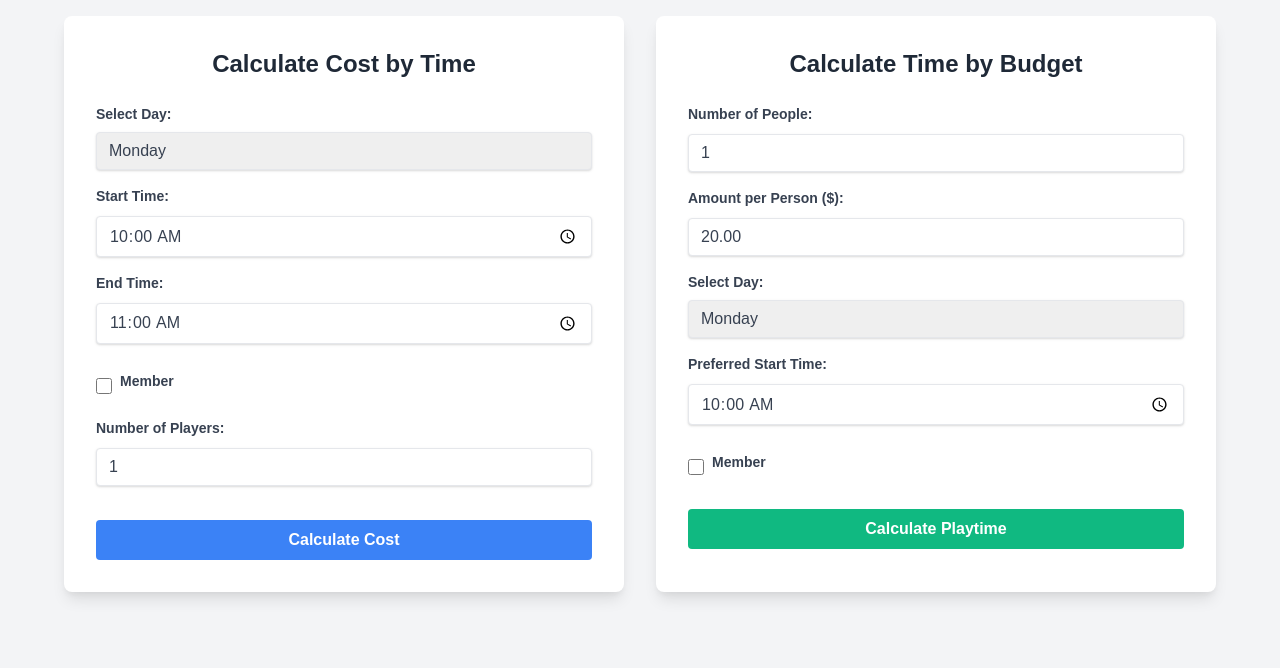
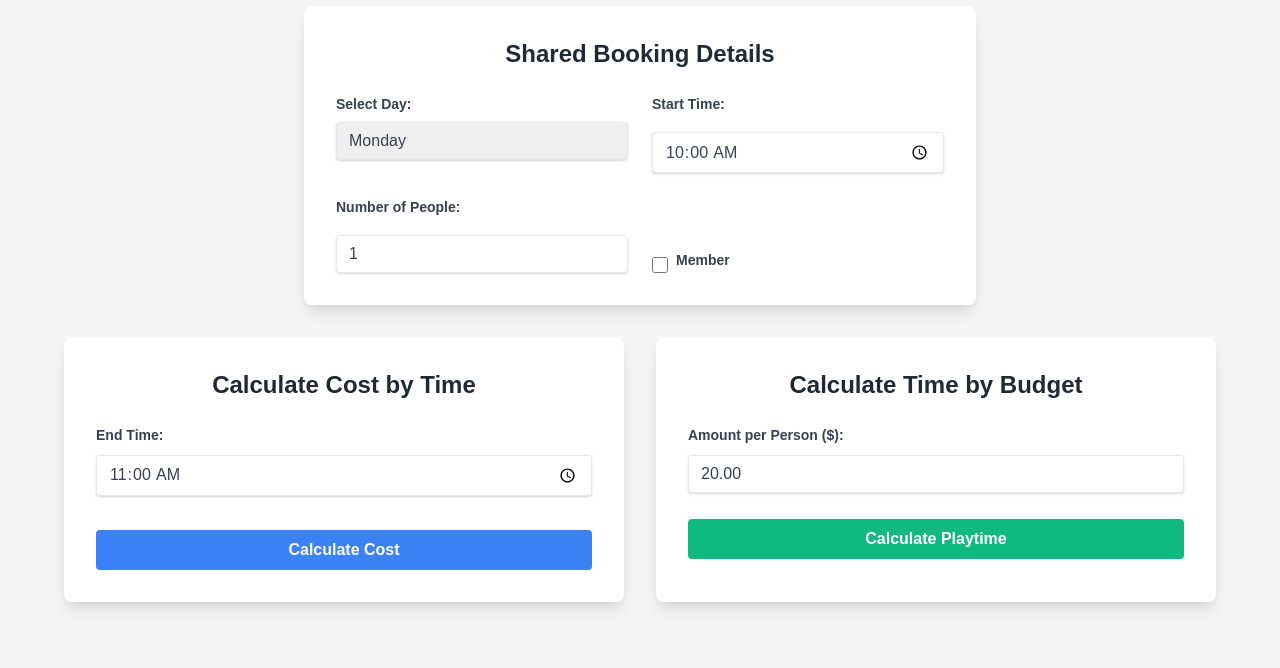
Before and after one commit to SherlockSwag/8-ball-pool-leaderboard, a plain HTML site: page index.html in a window 1280 px wide. Shown: the part 132-800 px from the top of the page. Drawn offline with nearby package versions, Linux system fonts and the light colour scheme.

Commit message:
Seperated shared inputs into a main container above

```diff
--- a/app.js
+++ b/app.js
@@ -9,11 +9,13 @@ document.addEventListener('DOMContentLoaded', () => {
         console.log("app.js: initializeCostCalculator called.");
 
         // Get references to HTML elements for the COST CALCULATOR
-        const dayInput = document.getElementById('cost_dayOfWeekInput');
-        const startTimeInput = document.getElementById('cost_startTimeInput');
+        const dayInput = document.getElementById('shared_dayOfWeekInput'); // Updated to shared input
+        const startTimeInput = document.getElementById('shared_startTimeInput'); // Updated to shared input
+        const numPlayersInput = document.getElementById('shared_numPlayersInput'); // Updated to shared input
+        const memberCheckbox = document.getElementById('shared_memberCheckbox'); // Updated to shared input
+
+        // This input remains specific to the Cost Calculator
         const endTimeInput = document.getElementById('cost_endTimeInput');
-        const memberCheckbox = document.getElementById('cost_memberCheckbox');
-        const numPlayersInput = document.getElementById('cost_numPlayersInput');
         const calculateButton = document.getElementById('cost_calculateButton');
 
         // References to the new output elements and the main container
--- a/budgetCalculator.js
+++ b/budgetCalculator.js
@@ -9,11 +9,11 @@ document.addEventListener('DOMContentLoaded', () => {
         console.log("budgetCalculator.js: initializeBudgetCalculator called.");
 
         // Get references to HTML elements for the BUDGET CALCULATOR
-        const numPlayersInput = document.getElementById('budget_numPlayersInput');
-        const amountPerPersonInput = document.getElementById('budget_amountPerPersonInput');
-        const dayInput = document.getElementById('budget_dayOfWeekInput');
-        const startTimeInput = document.getElementById('budget_startTimeInput');
-        const memberCheckbox = document.getElementById('budget_memberCheckbox');
+        const numPlayersInput = document.getElementById('shared_numPlayersInput'); // Updated to shared input
+        const amountPerPersonInput = document.getElementById('budget_amountPerPersonInput'); // This remains specific
+        const dayInput = document.getElementById('shared_dayOfWeekInput'); // Updated to shared input
+        const startTimeInput = document.getElementById('shared_startTimeInput'); // Updated to shared input
+        const memberCheckbox = document.getElementById('shared_memberCheckbox'); // Updated to shared input
         const calculateButton = document.getElementById('budget_calculateButton');
 
         // References to the output elements and the main container
@@ -59,7 +59,7 @@ document.addEventListener('DOMContentLoaded', () => {
 
             let minutesProcessed = 0;
 
-            // Initial check for operating hours using the shared function
+            // Initial check for operating hours using the shared function from poolCostCalculator.js
             if (!isPoolOpenAtTime(startHour, startMinute)) {
                 return { totalPlayTimeMinutes: 0, error: `Pool House is not open at ${startTimeStr}. Operating hours are from 10:00 AM to 01:00 AM (next day).` };
             }
--- a/index.html
+++ b/index.html
@@ -10,15 +10,14 @@
 <body class="bg-gray-100 flex flex-col items-center justify-center min-h-screen p-4">
     <h1 class="text-4xl font-bold text-center text-gray-800 mb-8">Pool Calculators</h1>
 
-    <div class="flex flex-wrap lg:flex-nowrap gap-8 justify-center w-full max-w-6xl">
+    <!-- Shared Controls Container -->
+    <div class="bg-white p-8 rounded-lg shadow-lg w-full max-w-2xl mb-8 flex flex-col items-center">
+        <h2 class="text-2xl font-bold text-gray-800 mb-6">Shared Booking Details</h2>
 
-        <!-- Pool Cost Calculator (Calculate Bill by Time) -->
-        <div class="bg-white p-8 rounded-lg shadow-lg w-full lg:w-1/2 flex flex-col">
-            <h2 class="text-2xl font-bold text-center text-gray-800 mb-6">Calculate Cost by Time</h2>
-
-            <div class="mb-4">
-                <label for="cost_dayOfWeekInput" class="block text-gray-700 text-sm font-bold mb-2">Select Day:</label>
-                <select id="cost_dayOfWeekInput" class="shadow appearance-none border rounded w-full py-2 px-3 text-gray-700 leading-tight focus:outline-none focus:shadow-outline">
+        <div class="grid grid-cols-1 md:grid-cols-2 gap-6 w-full">
+            <div class="flex flex-col">
+                <label for="shared_dayOfWeekInput" class="block text-gray-700 text-sm font-bold mb-2">Select Day:</label>
+                <select id="shared_dayOfWeekInput" class="shadow appearance-none border rounded w-full py-2 px-3 text-gray-700 leading-tight focus:outline-none focus:shadow-outline">
                     <option value="1">Monday</option>
                     <option value="2">Tuesday</option>
                     <option value="3">Wednesday</option>
@@ -29,25 +28,37 @@
                 </select>
             </div>
 
-            <div class="mb-4">
-                <label for="cost_startTimeInput" class="block text-gray-700 text-sm font-bold mb-2">Start Time:</label>
-                <input type="time" id="cost_startTimeInput" value="10:00" class="shadow appearance-none border rounded w-full py-2 px-3 text-gray-700 leading-tight focus:outline-none focus:shadow-outline">
+            <div class="flex flex-col">
+                <label for="shared_startTimeInput" class="block text-gray-700 text-sm font-bold mb-2">Start Time:</label>
+                <input type="time" id="shared_startTimeInput" value="10:00" class="shadow appearance-none border rounded w-full py-2 px-3 text-gray-700 leading-tight focus:outline-none focus:shadow-outline">
             </div>
+
+            <div class="flex flex-col">
+                <label for="shared_numPlayersInput" class="block text-gray-700 text-sm font-bold mb-2">Number of People:</label>
+                <input type="number" id="shared_numPlayersInput" value="1" min="1" class="shadow appearance-none border rounded w-full py-2 px-3 text-gray-700 leading-tight focus:outline-none focus:shadow-outline">
+            </div>
+
+            <div class="flex items-center self-end mb-2 md:mb-0">
+                <input type="checkbox" id="shared_memberCheckbox" class="mr-2 h-4 w-4 text-blue-600 focus:ring-blue-500 border-gray-300 rounded">
+                <label for="shared_memberCheckbox" class="text-gray-700 text-sm font-bold">Member</label>
+            </div>
+        </div>
+    </div>
+
+    <div class="flex flex-wrap lg:flex-nowrap gap-8 justify-center w-full max-w-6xl">
+
+        <!-- Pool Cost Calculator (Calculate Bill by Time) -->
+        <div class="bg-white p-8 rounded-lg shadow-lg w-full lg:w-1/2 flex flex-col">
+            <h2 class="text-2xl font-bold text-center text-gray-800 mb-6">Calculate Cost by Time</h2>
+
+            <!-- Removed shared inputs from here -->
 
             <div class="mb-6">
                 <label for="cost_endTimeInput" class="block text-gray-700 text-sm font-bold mb-2">End Time:</label>
                 <input type="time" id="cost_endTimeInput" value="11:00" class="shadow appearance-none border rounded w-full py-2 px-3 text-gray-700 leading-tight focus:outline-none focus:shadow-outline">
             </div>
 
-            <div class="mb-6 flex items-center">
-                <input type="checkbox" id="cost_memberCheckbox" class="mr-2 h-4 w-4 text-blue-600 focus:ring-blue-500 border-gray-300 rounded">
-                <label for="cost_memberCheckbox" class="text-gray-700 text-sm font-bold">Member</label>
-            </div>
-
-            <div class="mb-6">
-                <label for="cost_numPlayersInput" class="block text-gray-700 text-sm font-bold mb-2">Number of Players:</label>
-                <input type="number" id="cost_numPlayersInput" value="1" min="1" class="shadow appearance-none border rounded w-full py-2 px-3 text-gray-700 leading-tight focus:outline-none focus:shadow-outline">
-            </div>
+            <!-- Removed shared inputs from here -->
 
             <button id="cost_calculateButton" class="bg-blue-500 hover:bg-blue-700 text-white font-bold py-2 px-4 rounded focus:outline-none focus:shadow-outline w-full transition duration-150 ease-in-out transform hover:scale-105">
                 Calculate Cost
@@ -66,38 +77,13 @@
         <div class="bg-white p-8 rounded-lg shadow-lg w-full lg:w-1/2 flex flex-col">
             <h2 class="text-2xl font-bold text-center text-gray-800 mb-6">Calculate Time by Budget</h2>
 
-            <div class="mb-4">
-                <label for="budget_numPlayersInput" class="block text-gray-700 text-sm font-bold mb-2">Number of People:</label>
-                <input type="number" id="budget_numPlayersInput" value="1" min="1" class="shadow appearance-none border rounded w-full py-2 px-3 text-gray-700 leading-tight focus:outline-none focus:shadow-outline">
-            </div>
-
+            <!-- Removed shared inputs from here -->
             <div class="mb-4">
                 <label for="budget_amountPerPersonInput" class="block text-gray-700 text-sm font-bold mb-2">Amount per Person ($):</label>
                 <input type="number" id="budget_amountPerPersonInput" value="20.00" min="0" step="0.01" class="shadow appearance-none border rounded w-full py-2 px-3 text-gray-700 leading-tight focus:outline-none focus:shadow-outline">
             </div>
 
-            <div class="mb-4">
-                <label for="budget_dayOfWeekInput" class="block text-gray-700 text-sm font-bold mb-2">Select Day:</label>
-                <select id="budget_dayOfWeekInput" class="shadow appearance-none border rounded w-full py-2 px-3 text-gray-700 leading-tight focus:outline-none focus:shadow-outline">
-                    <option value="1">Monday</option>
-                    <option value="2">Tuesday</option>
-                    <option value="3">Wednesday</option>
-                    <option value="4">Thursday</option>
-                    <option value="5">Friday</option>
-                    <option value="6">Saturday</option>
-                    <option value="0">Sunday</option>
-                </select>
-            </div>
-
-            <div class="mb-6">
-                <label for="budget_startTimeInput" class="block text-gray-700 text-sm font-bold mb-2">Preferred Start Time:</label>
-                <input type="time" id="budget_startTimeInput" value="10:00" class="shadow appearance-none border rounded w-full py-2 px-3 text-gray-700 leading-tight focus:outline-none focus:shadow-outline">
-            </div>
-
-            <div class="mb-6 flex items-center">
-                <input type="checkbox" id="budget_memberCheckbox" class="mr-2 h-4 w-4 text-blue-600 focus:ring-blue-500 border-gray-300 rounded">
-                <label for="budget_memberCheckbox" class="text-gray-700 text-sm font-bold">Member</label>
-            </div>
+            <!-- Removed shared inputs from here -->
 
             <button id="budget_calculateButton" class="bg-green-500 hover:bg-green-700 text-white font-bold py-2 px-4 rounded focus:outline-none focus:shadow-outline w-full transition duration-150 ease-in-out transform hover:scale-105">
                 Calculate Playtime
```
